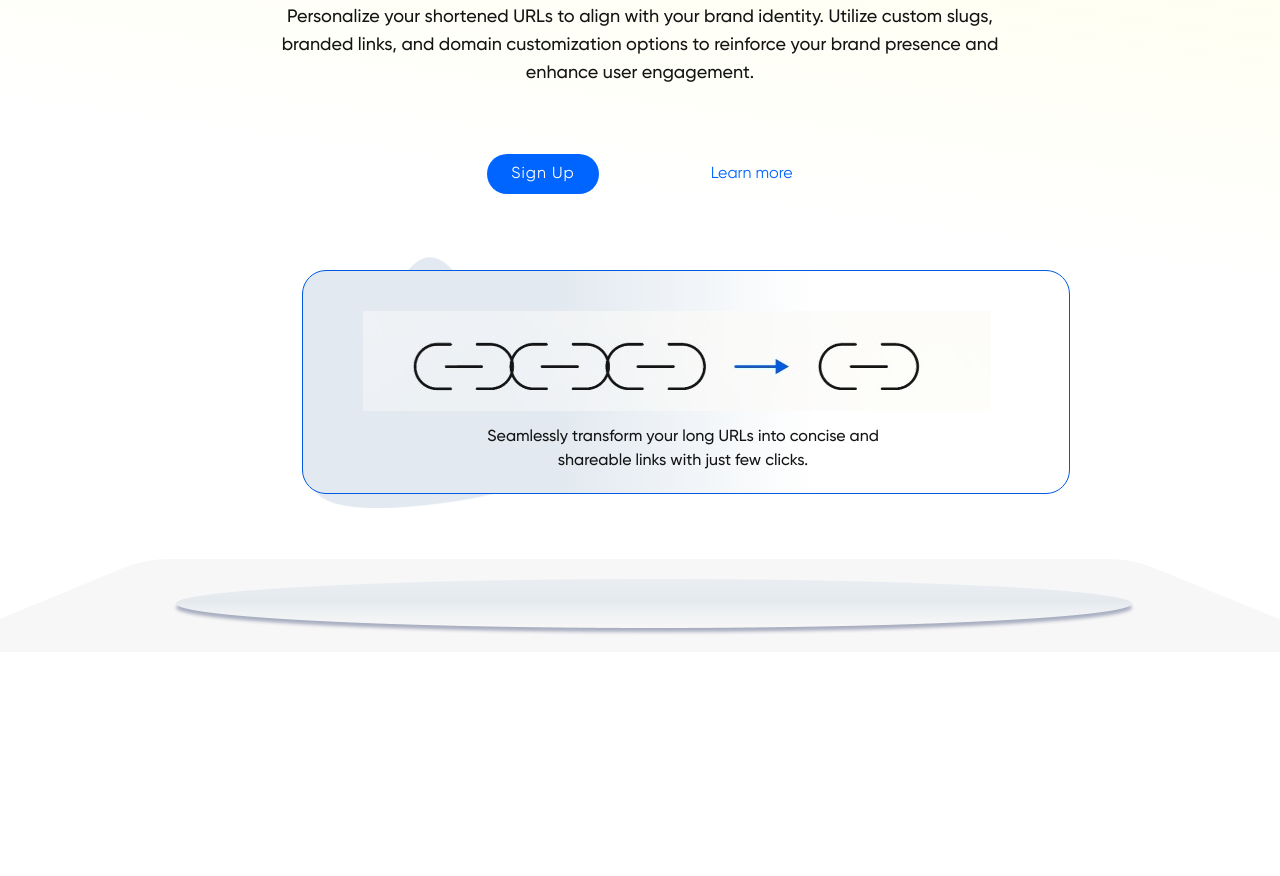
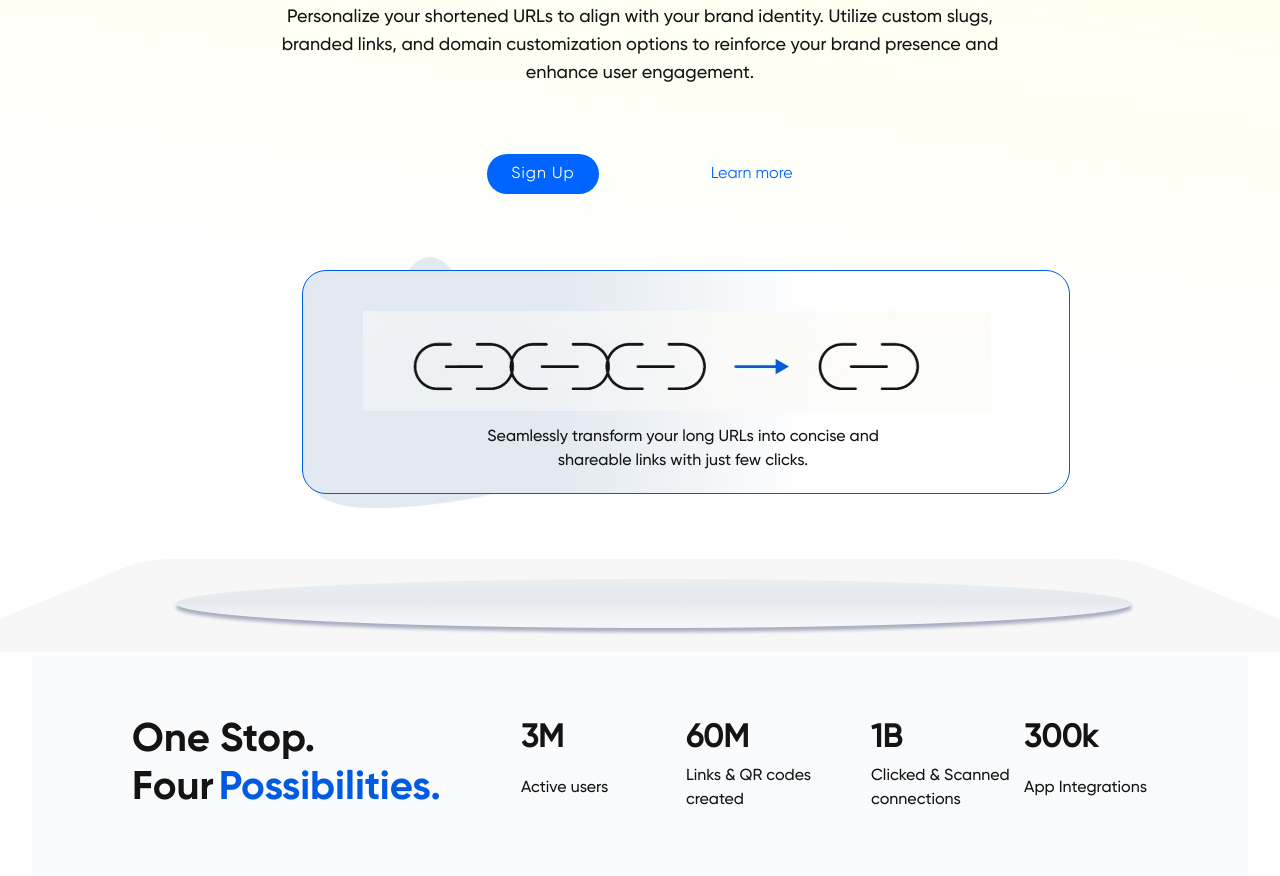
Before and after one commit to kachi-jasperD/scissor, a plain HTML site: page index.html in a window 1280 px wide. Shown: the part 351-1227 px from the top of the page. Before the commit the page ends 1007 px from the top, so only its background shows below. Drawn offline with Linux system fonts and the light colour scheme.

Commit message:
added section containing table

```diff
--- a/gilroy-bold-webfont/style.css
+++ b/gilroy-bold-webfont/style.css
@@ -296,3 +296,52 @@ h1 {
   margin-left: 120px;
   margin-top: 10px;
 }
+
+/* styling of section-2 */
+.section-2 {
+  display: flex;
+  justify-content: space-between;
+  width: 95vw;
+  height: 220px;
+  padding: 60px 20px 60px 100px;
+  opacity: 0px;
+  background: #f9fbfd;
+  font-family: "Gilroy-Bold ☞";
+}
+.section-2 .heading {
+  width: 337px;
+  height: 96px;
+  font-size: 40px;
+  line-height: 48px;
+  text-align: left;
+}
+.section-2 .blue {
+  color: #005ae2;
+}
+.section-2 .table {
+  font-family: "Gilroy-Medium ☞";
+  font-size: 32px;
+  line-height: 40px;
+  text-align: left;
+  text-underline-position: from-font;
+  text-decoration-skip-ink: none;
+  width: 709px;
+  height: 100px;
+}
+.table th {
+  font-size: 32px;
+  line-height: 40px;
+  text-align: left;
+  padding-right: 120px;
+}
+.table td {
+  width: 143px;
+  height: 56px;
+  font-family: "Gilroy-Medium ☞";
+  font-size: 16px;
+  line-height: 24px;
+  text-align: left;
+  padding-right: 12px;
+}
+
+/* End of styling of section-2 */
--- a/index.html
+++ b/index.html
@@ -59,6 +59,29 @@
             <img src="./asset/images/oval-rectangle.png" alt="flat grey oval-rectangle shape">
         </div>
     </div>
+    <div class="section-2">
+        <div class="heading">
+            <p>One Stop. </p>
+            <p>Four<span class="blue">Possibilities.</span></p>
+
+        </div>
+        <div class="table">
+            <table>
+                <tr>
+                    <th>3M</th>
+                    <th>60M</th>
+                    <th>1B</th>
+                    <th>300k</th>
+                </tr>
+                <tr>
+                    <td>Active users</td>
+                    <td>Links & QR codes created</td>
+                    <td>Clicked & Scanned connections</td>
+                    <td>App Integrations</td>
+                </tr>
+            </table>
+        </div>
+    </div>
 </body>
 
 </html>
```
